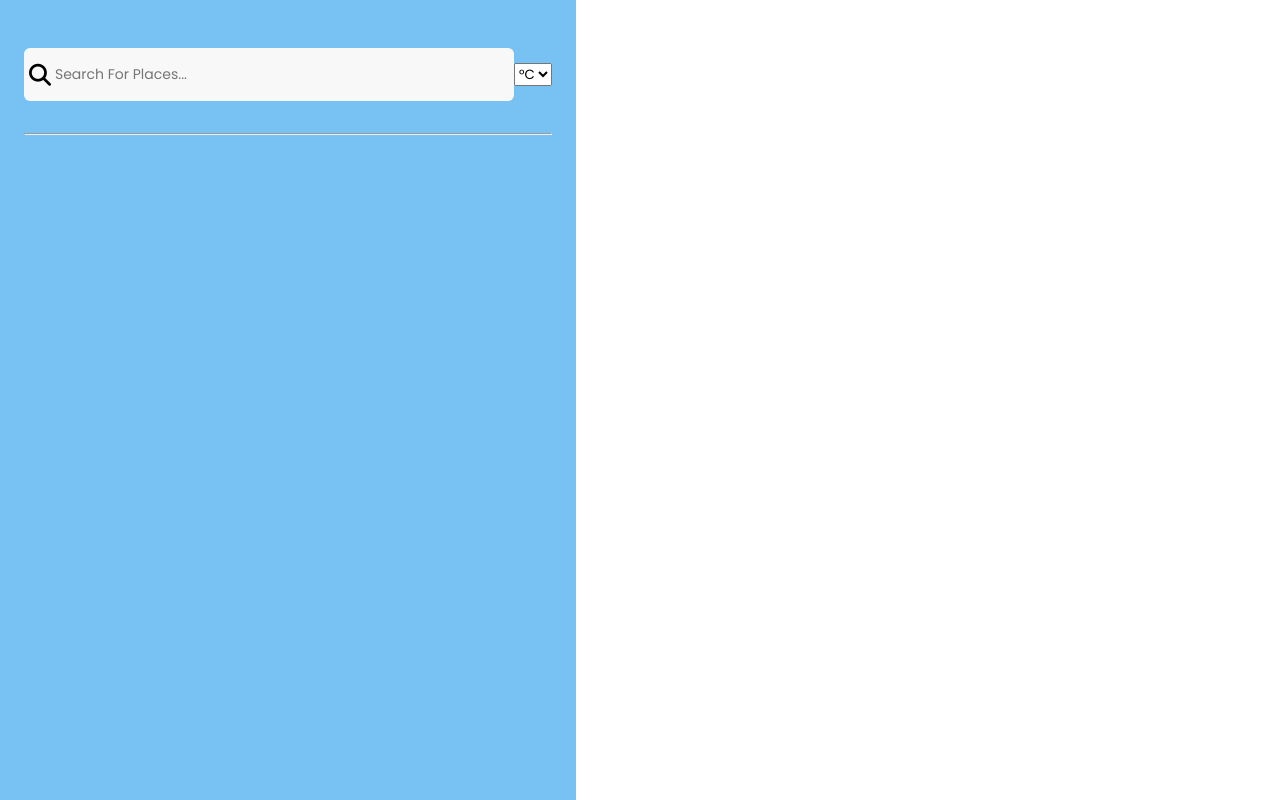
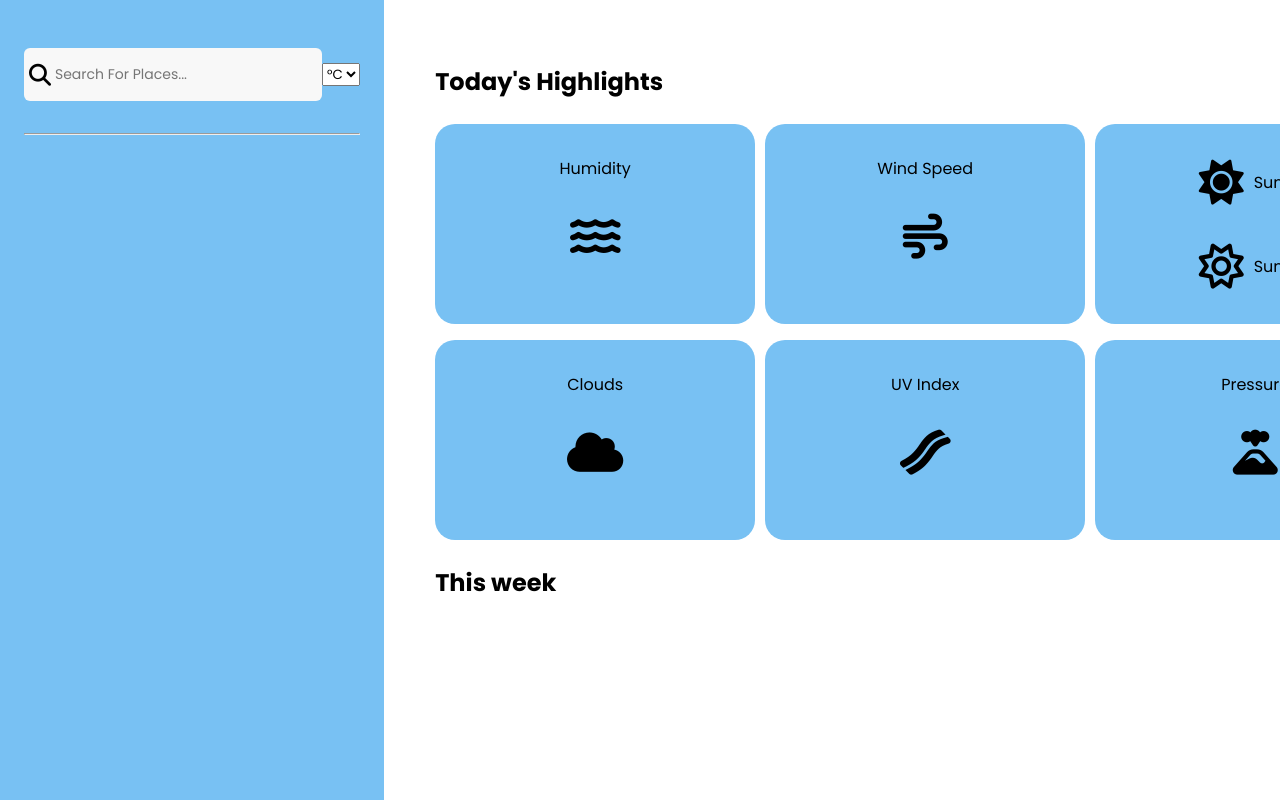
Before and after one commit to findmariammariaa/SkyWatch, a plain HTML site: page index.html in a window 1280 px wide. Drawn offline with Linux system fonts and the light colour scheme.

Commit message:
Adding Styles to  the Weather Output Groups in CSS

```diff
--- a/index.html
+++ b/index.html
@@ -39,6 +39,53 @@
             <div class="date"></div>
             <div class="city"></div>
         </div>
+        <div class="weather-output">
+            <h2 class="heading">Today's Highlights</h2>
+            <br>
+            <div class="Hightlight">
+                <div class="humidity">
+                    Humidity
+                    <i class="fa-solid fa-water"></i>
+                    <h1 id="HValue"></h1>
+                </div>
+                <div class="wind-speed">
+                    Wind Speed
+                    <i class="fa-solid fa-wind"></i>
+                    <h1 id="HValue"></h1>
+                </div>
+                <div class="sun">
+                    <span>
+                        <i class="fa-solid fa-sun"></i>
+                        <p><span id="SRValue">Sunrise</span></p>
+                    </span>
+                    <span>
+                        <i class="fa-regular fa-sun"></i>
+                        <p><span id="SSValue">Sunset</span></p>
+                    </span>
+                </div>
+                <div class="clouds">
+                    Clouds
+                    <i class="fa-solid fa-cloud"></i>
+                    <h1 id="CValue"></h1>
+                </div>
+                <div class="uv-index">
+                    UV Index
+                    <i class="fa-solid fa-bacon"></i>
+                    <h1 id="UVValue"></h1>
+                </div>
+                <div class="pressure">
+                    Pressure
+                    <i class="fa-solid fa-volcano"></i>
+                    <h1 id="PValue"></h1>
+                </div>
+            </div>
+            <br>
+            <h2 class="heading">This week</h2>
+            <div class="forecast">
+
+            </div>
+
+        </div>
     </div>
 
 </body>
--- a/style.css
+++ b/style.css
@@ -17,7 +17,7 @@ body{
 }
 
 .weather-input{
-    width: 45%;
+    width: 30%;
     position: fixed;
     inset: 0;
     background: #78c1f3;
@@ -54,3 +54,38 @@ body{
     cursor: pointer;
     font-size: 22px;
 }
+.weather-output{
+    width: 70%;
+    position: fixed;
+    inset: 0;
+    margin-left: 34%;
+    padding-top: 4rem;
+    background: f6f6f6;
+    overflow: auto;
+
+}
+.Hightlight{
+    display: grid;
+    grid-template-columns: repeat(3,320px);
+    grid-auto-flow: row ;
+    row-gap: 1rem;
+    column-gap: 10px;
+}
+.Hightlight div{
+    height: 200px;
+    display: grid;
+    align-items: center;
+    justify-content: center;
+    text-align: center;
+    background-color: #78c1f3;
+    border-radius: 20px;
+    padding: 1rem;
+}
+.Hightlight i{
+    font-size: 45px;
+}
+.sun span{
+    align-items: center;
+    display: flex;
+    gap: 10px;
+}
```
